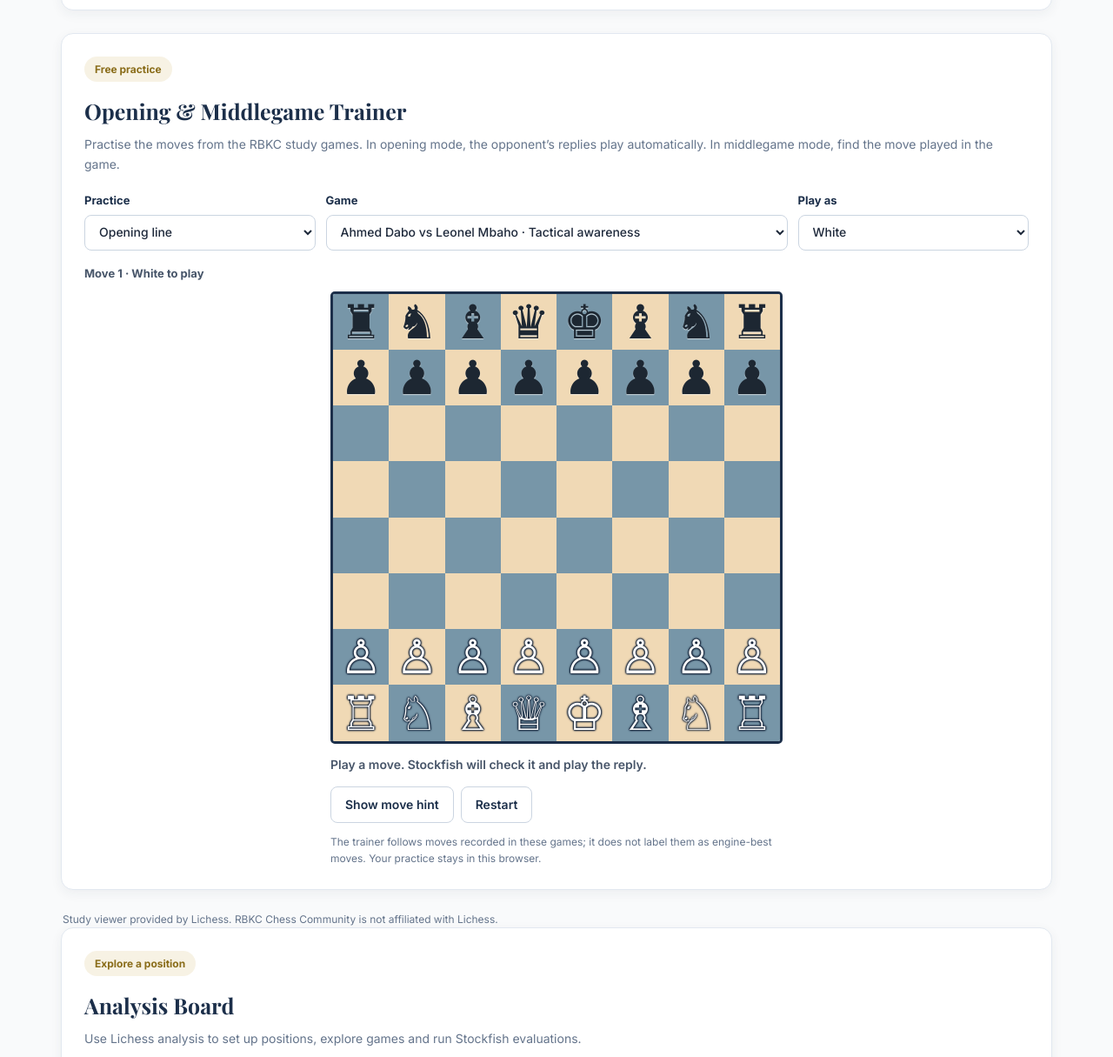
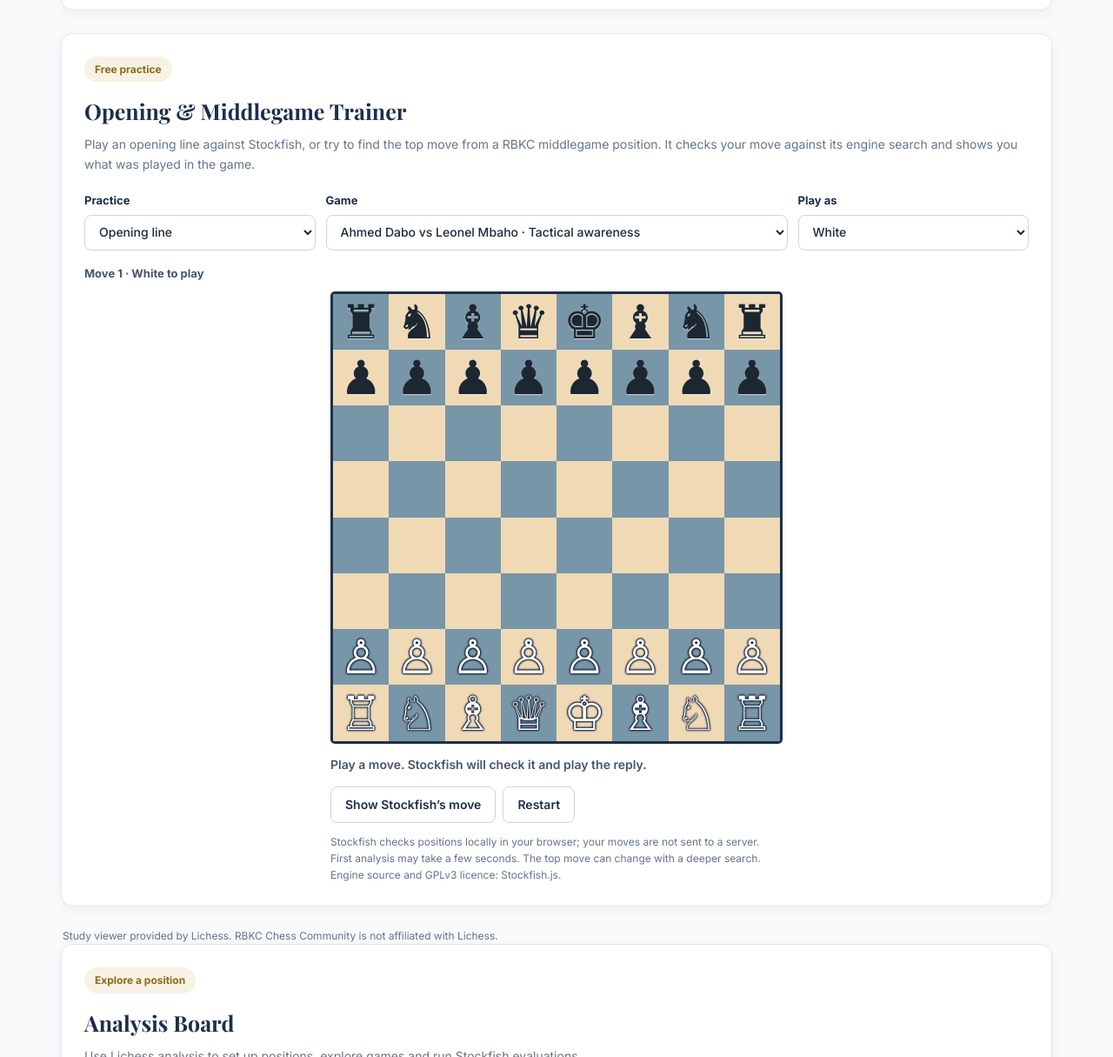
Before and after one commit to TheOfficialFriend/RBKC-Chess-Website, a plain HTML site: page chess-intelligence.html in a window 1280 px wide. Shown: the part 1425-2640 px from the top of the page at 87% size. Drawn offline with nearby package versions, Linux system fonts and the light colour scheme.

Commit message:
Explain Stockfish move evaluation in trainer

```diff
--- a/chess-intelligence.html
+++ b/chess-intelligence.html
@@ -86,7 +86,7 @@
       <div class="ci-card ci-training-card" id="opening-training">
         <span class="eyebrow">Free practice</span>
         <h2>Opening &amp; Middlegame Trainer</h2>
-        <p class="ci-muted">Practise the moves from the RBKC study games. In opening mode, the opponent’s replies play automatically. In middlegame mode, find the move played in the game.</p>
+        <p class="ci-muted">Play an opening line against Stockfish, or try to find the top move from a RBKC middlegame position. It checks your move against its engine search and shows you what was played in the game.</p>
         <div class="training-controls">
           <label>Practice
             <select id="training-mode">
@@ -112,11 +112,11 @@
         <div class="training-board" id="training-board" role="group" aria-label="Interactive chessboard"></div>
         <p class="training-status" id="training-status" role="status" aria-live="polite"></p>
         <div class="training-actions">
-          <button class="ci-button ci-button-secondary" id="training-hint" type="button">Show move hint</button>
+          <button class="ci-button ci-button-secondary" id="training-hint" type="button">Show Stockfish’s move</button>
           <button class="ci-button ci-button-secondary" id="training-reset" type="button">Restart</button>
           <button class="ci-button ci-button-primary" id="training-next" type="button" hidden>Next position</button>
         </div>
-        <p class="training-note">The trainer follows moves recorded in these games; it does not label them as engine-best moves. Your practice stays in this browser.</p>
+        <p class="training-note">Stockfish checks positions locally in your browser; your moves are not sent to a server. First analysis may take a few seconds. The top move can change with a deeper search. Engine source and GPLv3 licence: <a href="https://github.com/nmrugg/stockfish.js" target="_blank" rel="noopener noreferrer">Stockfish.js</a>.</p>
       </div>
       <p class="ci-footnote">Study viewer provided by Lichess. RBKC Chess Community is not affiliated with Lichess.</p>
       <div class="ci-card">
@@ -140,7 +140,7 @@
     </div>
   </footer>
   <script src="chess-intelligence.js?v=player-search-20261108-3"></script>
-  <script type="module" src="chess-training.js?v=trainer-20261121-1"></script>
+  <script type="module" src="chess-training.js?v=engine-20261121-1"></script>
   <script>
     (()=>{const open=document.getElementById("open-analysis-board"),close=document.getElementById("close-analysis-board");if(!open||!close)return;open.addEventListener("click",()=>document.body.classList.add("ci-analysis-expanded"));close.addEventListener("click",()=>document.body.classList.remove("ci-analysis-expanded"));document.addEventListener("keydown",e=>{if(e.key==="Escape")document.body.classList.remove("ci-analysis-expanded")})})();
   </script>
```
